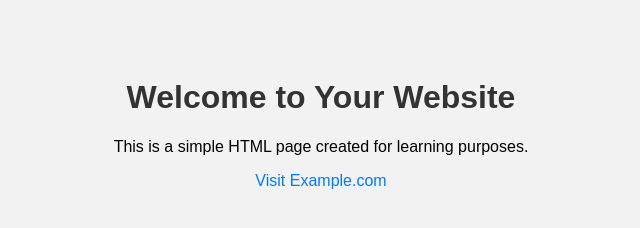
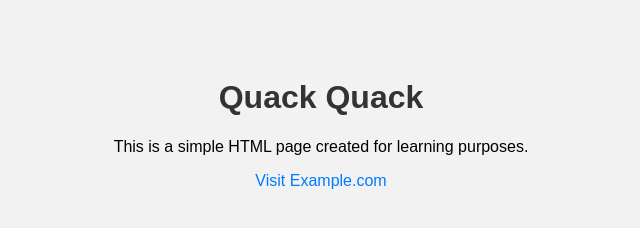
Before and after one commit to AzamAli04/123, a plain HTML site: page index.html in a window 1280 px wide. Shown: the whole page, without its empty margins (319-959 px from the left). Drawn offline with Linux system fonts and the light colour scheme.

Commit message:
Update index.html

```diff
--- a/index.html
+++ b/index.html
@@ -20,7 +20,7 @@
   </style>
 </head>
 <body>
-  <h1>Welcome to Your Website</h1>
+  <h1>Quack Quack</h1>
   <p>This is a simple HTML page created for learning purposes.</p>
   <a href="https://www.example.com">Visit Example.com</a>
 </body>
```
